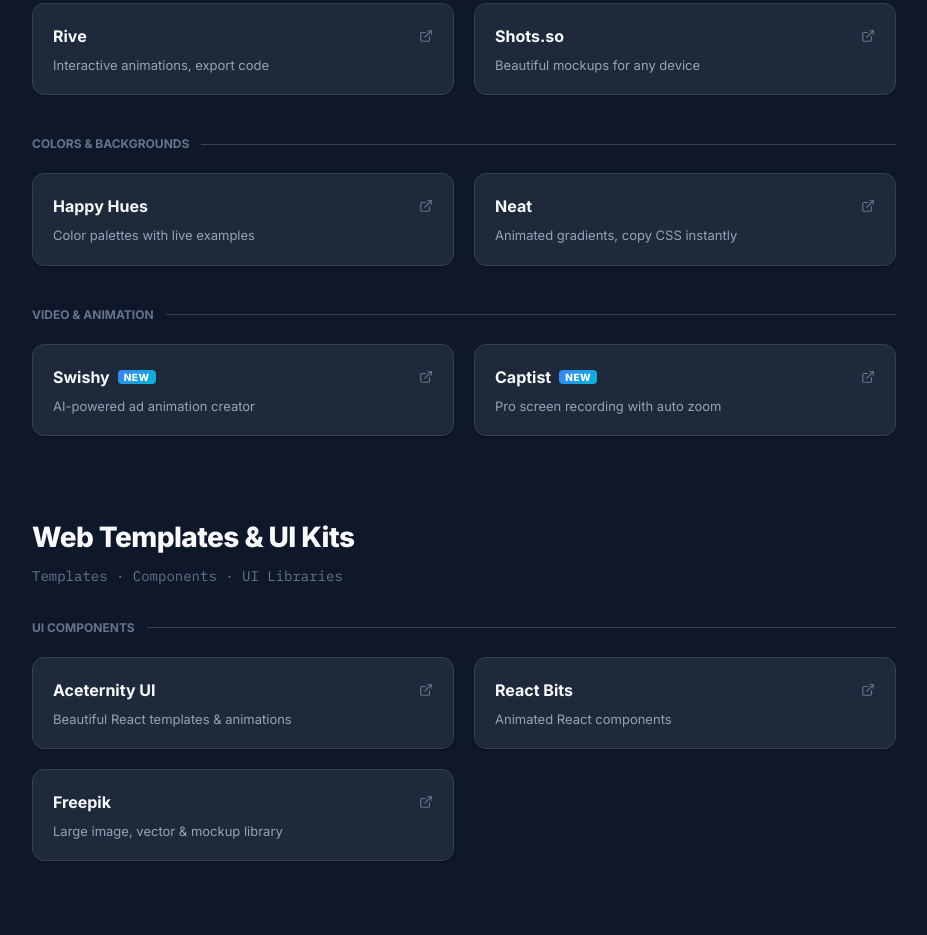
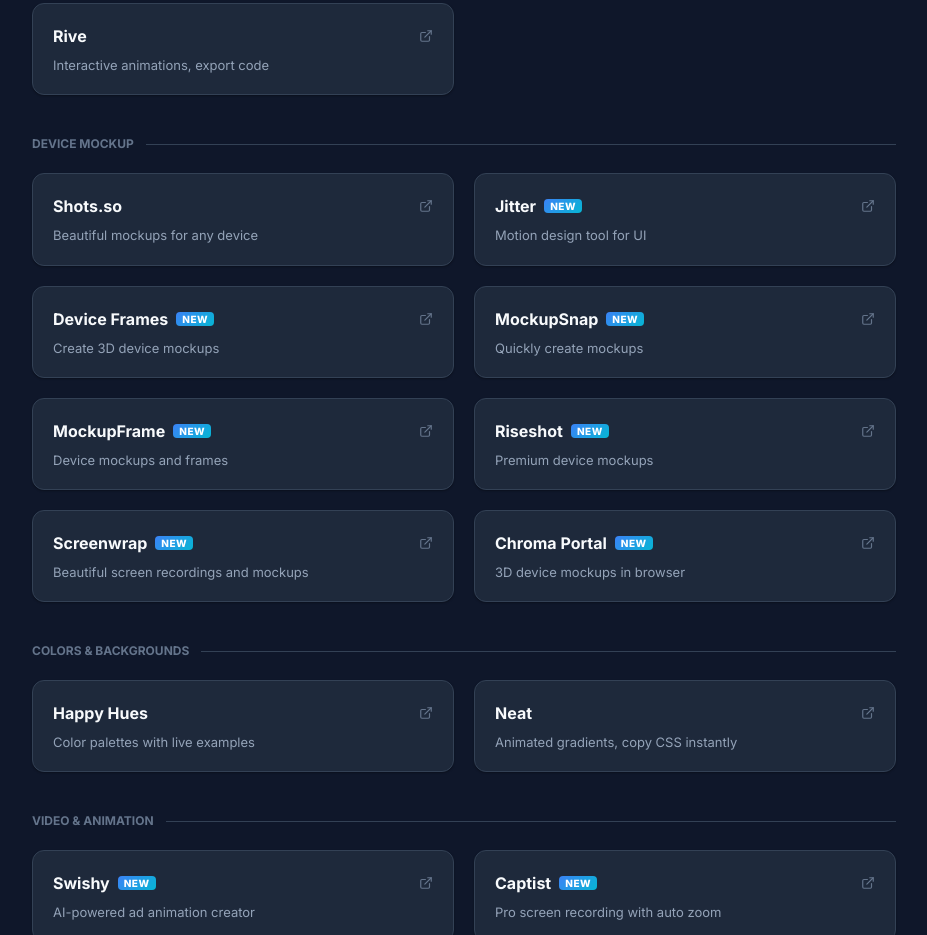
Before and after one commit to ntainguyenit/Tech-Resources, a React (Vite) app: page / in a window 1280 px wide. Shown: the part 3720-4655 px from the top of the page, without its empty margins (320-1247 px from the left). Built offline with nearby package versions, Linux system fonts and the light colour scheme.

Commit message:
feat: initialize technology resources data with categories, sections, and links

```diff
--- a/src/data/resources.ts
+++ b/src/data/resources.ts
@@ -122,7 +122,19 @@
           { id: "skeudesign", name: "SkeuDesign", url: "https://skeudesign.com/", note: { vi: "AI tạo icon 3D skeuomorphic", en: "AI generates 3D skeuomorphic icons" }, isNew: true },
           { id: "figma", name: "Figma", url: "https://www.figma.com/", note: { vi: "Tool UI/UX số 1, cộng tác cloud", en: "#1 UI/UX tool, cloud collaboration" } },
           { id: "rive", name: "Rive", url: "https://rive.app/", note: { vi: "Animation tương tác, export code", en: "Interactive animations, export code" } },
+        ],
+      },
+      {
+        title: { vi: "Device Mockup", en: "Device Mockup" },
+        links: [
           { id: "shots", name: "Shots.so", url: "https://shots.so/", note: { vi: "Mockup màn hình mọi thiết bị", en: "Beautiful mockups for any device" } },
+          { id: "jitter", name: "Jitter", url: "https://jitter.video/", note: { vi: "Công cụ motion design cho UI", en: "Motion design tool for UI" }, isNew: true },
+          { id: "device-frames", name: "Device Frames", url: "https://deviceframes.com/", note: { vi: "Tạo mockup thiết bị 3D", en: "Create 3D device mockups" }, isNew: true },
+          { id: "mockup-snap", name: "MockupSnap", url: "https://mockupsnap.app/", note: { vi: "Tạo mockup nhanh chóng", en: "Quickly create mockups" }, isNew: true },
+          { id: "mockup-frame", name: "MockupFrame", url: "https://mockupframe.com/", note: { vi: "Mockup thiết bị và khung hình", en: "Device mockups and frames" }, isNew: true },
+          { id: "riseshot", name: "Riseshot", url: "https://www.riseshot.com/", note: { vi: "Mockup thiết bị cao cấp", en: "Premium device mockups" }, isNew: true },
+          { id: "screenwrap", name: "Screenwrap", url: "https://www.screenwrap.xyz/", note: { vi: "Quay màn hình và mockup đẹp", en: "Beautiful screen recordings and mockups" }, isNew: true },
+          { id: "chroma-portal", name: "Chroma Portal", url: "https://chromaportal.com/", note: { vi: "Mockup thiết bị 3D trên trình duyệt", en: "3D device mockups in browser" }, isNew: true },
         ],
       },
       {
```
